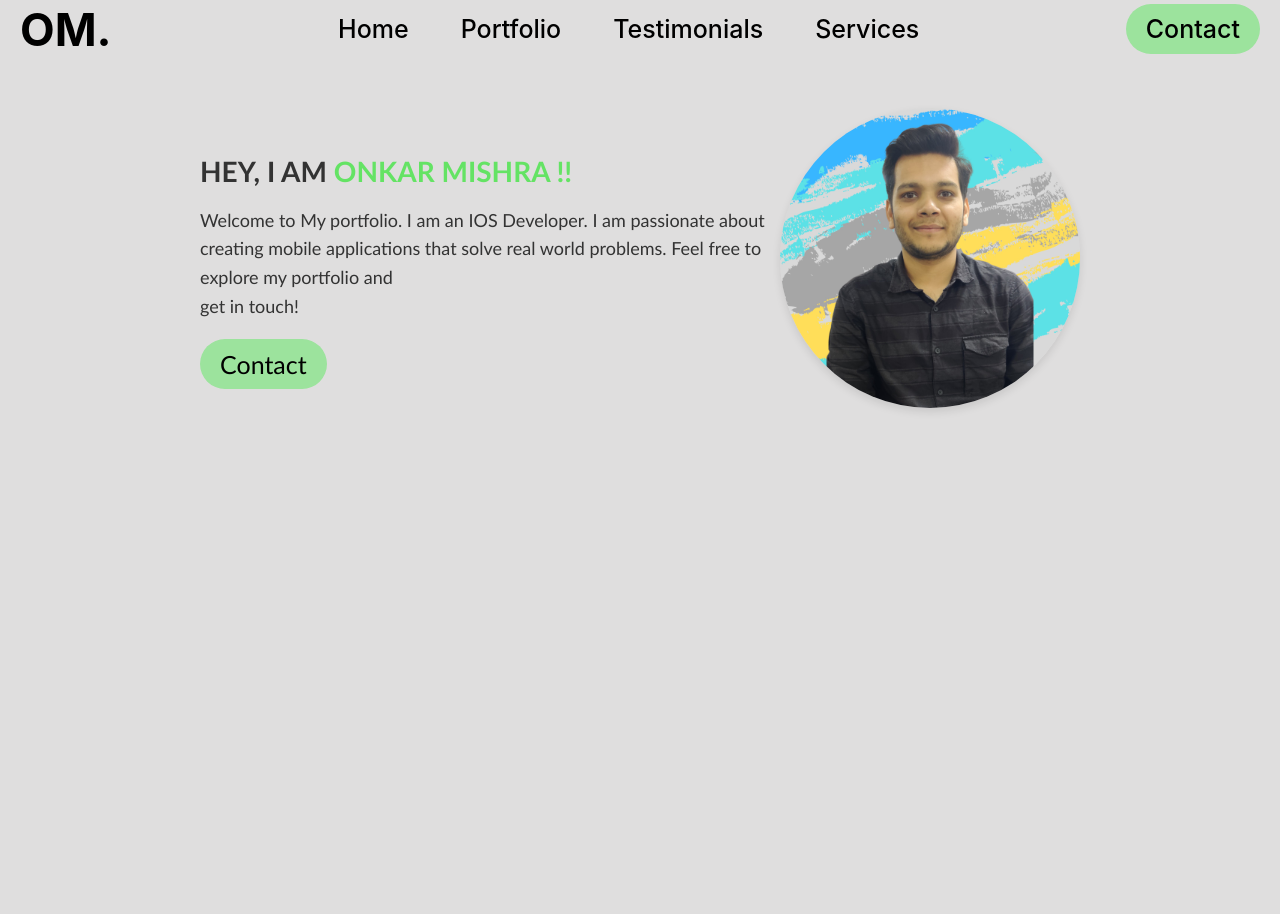
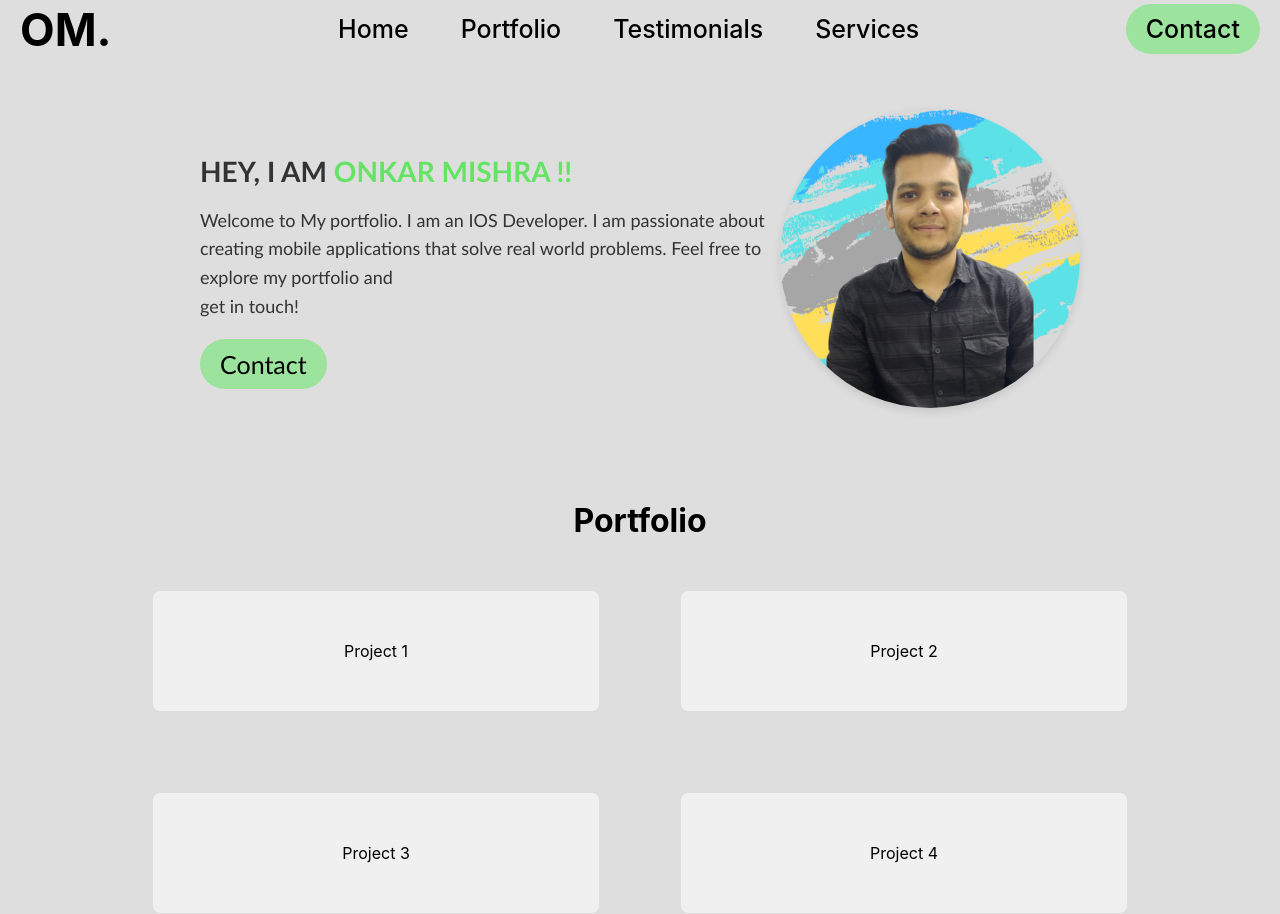
Before and after one commit to onkar-mishra/MyPeronalWebsite, a React (Create React App) app: page / in a window 1280 px wide. Before the commit the page ends 800 px from the top, so only its background shows below. Built offline with nearby package versions, Linux system fonts and the light colour scheme.

Commit message:
portfolio component added

```diff
--- a/src/components/Home.css
+++ b/src/components/Home.css
@@ -44,7 +44,10 @@
     color:rgb(100, 227, 100)
   }
 
-
+  .portfolio-section {
+    width: 100%;
+    margin-top: 40px; /* Adjust this value as needed */
+  }
 
   @keyframes typing {
     from {
--- a/src/components/Home.js
+++ b/src/components/Home.js
@@ -3,9 +3,11 @@ import './Home.css';
 import Image from '../assests/onkar.jpeg';
 import { Link } from 'react-router-dom';
 import "./Navbar.css"
+import Portfolio from './Portfolio';
 
 const Home = () => {
   return (
+    <>
     <div className="home-container">
       <div className="home-content">
         <h2>HEY, I AM </h2>
@@ -18,7 +20,13 @@ const Home = () => {
       <div className="home-image">
         <img src={Image} alt="Onkar Mishra" />
       </div>
+
     </div>
+    <div className="portfolio-section">
+    <h1 style={{ textAlign: 'center'}}>Portfolio</h1>
+        <Portfolio />
+      </div>
+    </>
   );
 };
 
--- /dev/null
+++ b/src/components/Portfolio.css
@@ -0,0 +1,17 @@
+.portfolio-container {
+    display: flex;
+    flex-wrap: wrap;
+    gap: 80px;
+    justify-content: center;
+    margin-top: 50px;
+  }
+
+  .card {
+    background-color: #f0f0f0;
+    border: 1px solid #ddd;
+    border-radius: 8px;
+    padding: 50px;
+    width: 35%;
+    box-sizing: border-box;
+    text-align: center;
+  }
--- a/src/components/Portfolio.js
+++ b/src/components/Portfolio.js
@@ -1,11 +1,15 @@
-import React from 'react'
+import React from 'react';
+import './Portfolio.css';
 
 const Portfolio = () => {
   return (
-    <div>
-      Portfolio
+    <div className="portfolio-container">
+      <div className="card">Project 1</div>
+      <div className="card">Project 2</div>
+      <div className="card">Project 3</div>
+      <div className="card">Project 4</div>
     </div>
-  )
+  );
 }
 
-export default Portfolio
+export default Portfolio;
```
